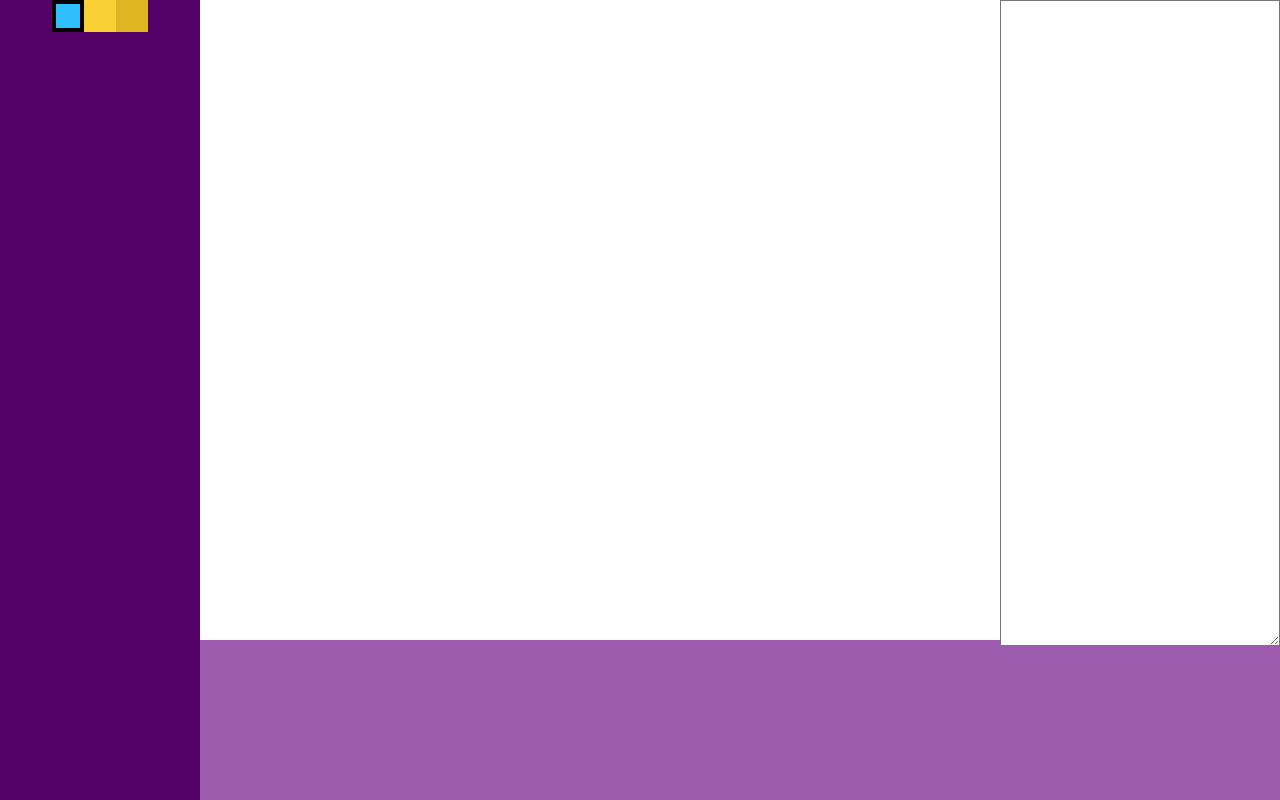
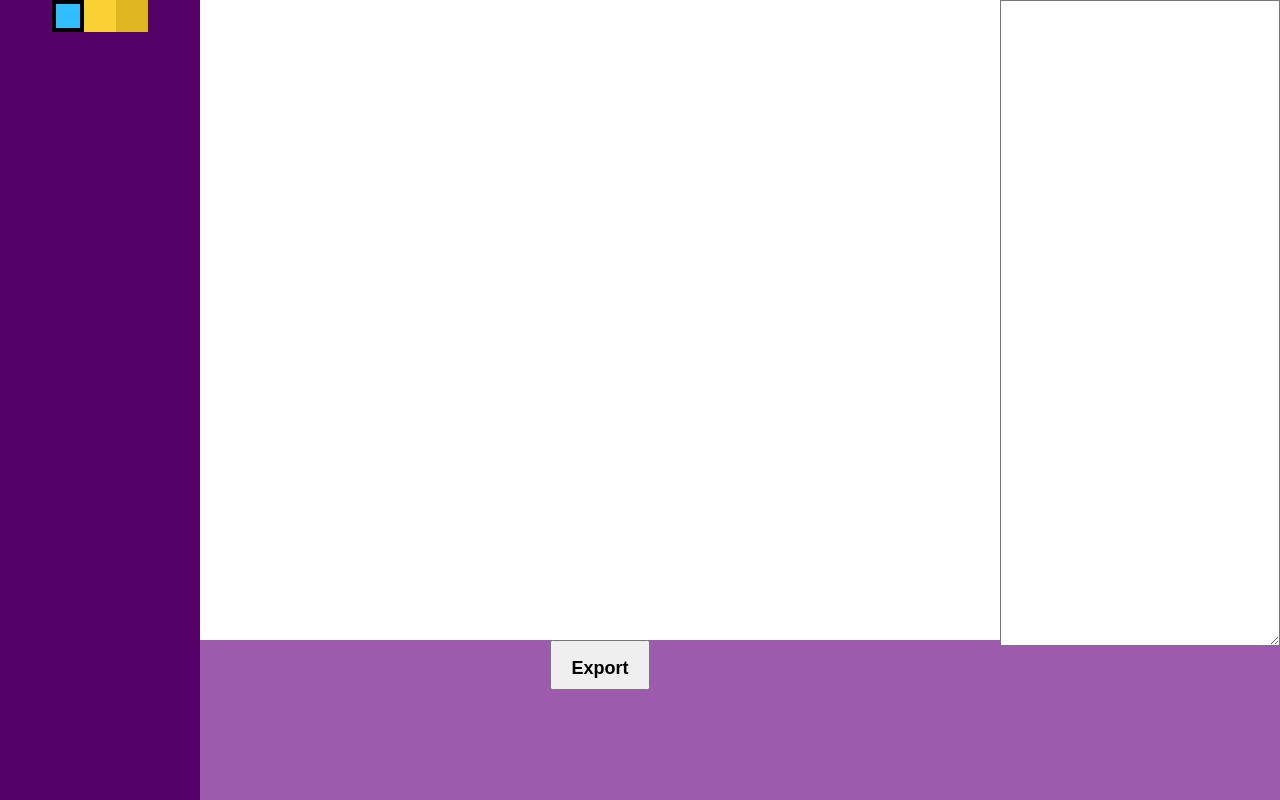
Before and after one commit to c33k/mapix, a React (Create React App) app: page / in a window 1280 px wide. Built offline with nearby package versions, Linux system fonts and the light colour scheme.

Commit message:
Refactoring, creating TileCanvas and renaming other components

```diff
--- a/src/App.js
+++ b/src/App.js
@@ -12,10 +12,10 @@ function App() {
     <div className="App">
       <ColorPickerSideBar
         colors={colors}
-        selectedColorIdx={colorIdx}
+        colorIdx={colorIdx}
         onSelectColor={setColorIdx}
       />
-      <ContentArea colors={colors} selectedColorIdx={colorIdx} />
+      <ContentArea colors={colors} colorIdx={colorIdx} />
     </div>
   );
 }
--- a/src/ColorPickerSideBar/index.js
+++ b/src/ColorPickerSideBar/index.js
@@ -1,7 +1,7 @@
 import React from 'react';
 import * as S from './styles';
 
-const ColorPickerSideBar = ({ colors, selectedColorIdx, onSelectColor }) => {
+const ColorPickerSideBar = ({ colors, colorIdx, onSelectColor }) => {
   const handleClick = e => onSelectColor(+e.target.dataset.coloridx);
 
   return (
@@ -13,7 +13,7 @@ const ColorPickerSideBar = ({ colors, selectedColorIdx, onSelectColor }) => {
             data-coloridx={idx}
             onClick={handleClick}
             style={{
-              border: idx === selectedColorIdx ? `4px solid black` : 'none',
+              border: idx === colorIdx ? `4px solid black` : 'none',
               background: colors[idx],
             }}
           ></S.Button>
--- a/src/ContentArea/index.js
+++ b/src/ContentArea/index.js
@@ -1,13 +1,15 @@
 import React from 'react';
-import DrawingArea from '../DrawingArea';
+import CreationArea from '../CreationArea';
 
 import * as S from './styles';
 
-const ContentArea = ({ colors, selectedColorIdx }) => (
-  <S.Container>
-    <DrawingArea colors={colors} selectedColorIdx={selectedColorIdx} />
-    <S.ResultArea />
-  </S.Container>
-);
+const ContentArea = ({ colors, colorIdx }) => {
+  return (
+    <S.Container>
+      <CreationArea colors={colors} colorIdx={colorIdx} />
+      <S.ResultArea />
+    </S.Container>
+  );
+};
 
 export default ContentArea;
--- a/src/ContentArea/styles.js
+++ b/src/ContentArea/styles.js
@@ -23,9 +23,3 @@ export const ResultArea = styled.textarea`
     height: auto;
   }
 `;
-
-export const Tile = styled.button`
-  width: 32px;
-  height: 32px;
-  outline: none;
-`;
--- /dev/null
+++ b/src/CreationArea/index.js
@@ -0,0 +1,44 @@
+import React, { useState, useEffect } from 'react';
+import TileCanvas from '../TileCanvas';
+
+import * as S from './styles';
+
+// create map array of [25][20] dimentions
+const ROWS = 640 / 32;
+const COLS = 800 / 32;
+
+const CreationArea = ({ colors, colorIdx }) => {
+  const [tilesMap, setTilesMap] = useState([]);
+
+  // do it only on the creation of the component
+  // (equivalent to componentDidMount() )
+  useEffect(() => {
+    setTilesMap(generateNewTilesMap());
+  }, []);
+
+  return (
+    <S.Container>
+      <TileCanvas
+        colors={colors}
+        colorIdx={colorIdx}
+        tilesMap={tilesMap}
+        updateTilesMap={setTilesMap}
+      />
+      <S.Controllers>
+        <S.ExportBtn tabindex="0">Export</S.ExportBtn>
+      </S.Controllers>
+    </S.Container>
+  );
+};
+
+function generateNewTilesMap() {
+  const initialStateArray = new Array(ROWS);
+
+  for (let row = 0; row < ROWS; ++row) {
+    initialStateArray[row] = Array(COLS).fill(-1);
+  }
+
+  return initialStateArray;
+}
+
+export default CreationArea;
--- /dev/null
+++ b/src/CreationArea/styles.js
@@ -0,0 +1,23 @@
+import styled from 'styled-components';
+
+// area with the buttons
+export const Container = styled.div`
+  display: flex;
+  flex: 1;
+  flex-direction: column;
+  justify-content: center;
+  padding: 0;
+`;
+
+export const Controllers = styled.div`
+  flex: 1;
+`;
+
+export const ExportBtn = styled.button`
+  width: 100px;
+  height: 50px;
+  font-weight: bold;
+  line-height: 50px;
+  font-size: 18px;
+  cursor: pointer;
+`;
--- a/src/DrawingArea/index.js
+++ /dev/null
@@ -1,67 +0,0 @@
-import React, { useState, useEffect } from 'react';
-import Tile from '../Tile';
-
-import * as S from './styles';
-
-// create map array of [25][20] dimentions
-const ROWS = 640 / 32;
-const COLS = 800 / 32;
-
-const DrawingArea = ({ colors, selectedColorIdx }) => {
-  const [painting, setPainting] = useState(false);
-  const [squareMap, setSquareMap] = useState([]);
-
-  useEffect(() => {
-    const initialStateArray = new Array(ROWS);
-
-    for (let row = 0; row < ROWS; ++row) {
-      initialStateArray[row] = Array(COLS).fill(-1);
-    }
-
-    setSquareMap(initialStateArray);
-  }, []);
-
-  const handleStartPaintingMouseDown = () => setPainting(true);
-  const handleStopPaintingMouseUp = () => setPainting(false);
-
-  const handleTileOver = (e, row, col) => {
-    if (!painting) return;
-
-    const newMap = [...squareMap];
-    newMap[row][col] = selectedColorIdx;
-    setSquareMap(newMap);
-  };
-
-  const handleTileClick = (e, row, col) => {
-    const newMap = [...squareMap];
-    newMap[row][col] = selectedColorIdx;
-    setSquareMap(newMap);
-  };
-
-  return (
-    <S.Container>
-      <S.DrawingArea
-        onMouseDown={handleStartPaintingMouseDown}
-        onMouseUp={handleStopPaintingMouseUp}
-      >
-        {squareMap.map((row, i) => (
-          <S.Row key={i} style={{ display: 'flex', flexDirection: 'row' }}>
-            {row.map((cellValue, j) => (
-              <Tile
-                key={i * ROWS + j}
-                row={i}
-                col={j}
-                onMouseOver={handleTileOver}
-                onClick={handleTileClick}
-                color={cellValue === -1 ? 'white' : colors[cellValue]}
-              />
-            ))}
-          </S.Row>
-        ))}
-      </S.DrawingArea>
-      <S.ControllersArea></S.ControllersArea>
-    </S.Container>
-  );
-};
-
-export default DrawingArea;
--- /dev/null
+++ b/src/TileCanvas/index.js
@@ -0,0 +1,51 @@
+import React, { useState } from 'react';
+import Tile from '../Tile';
+
+import * as S from './styles';
+
+const TileCanvas = ({ colors, colorIdx, tilesMap, updateTilesMap }) => {
+  const [painting, setPainting] = useState(false);
+
+  const handleStartPaintingMouseDown = () => setPainting(true);
+  const handleStopPaintingMouseUp = () => setPainting(false);
+
+  const handleTileOver = (e, row, col) => {
+    if (!painting) return;
+
+    const newMap = [...tilesMap];
+    newMap[row][col] = colorIdx;
+    updateTilesMap(newMap);
+  };
+
+  const handleTileClick = (e, row, col) => {
+    const newMap = [...tilesMap];
+    newMap[row][col] = colorIdx;
+    updateTilesMap(newMap);
+  };
+
+  const rowCount = tilesMap.length;
+
+  return (
+    <S.TileCanvas
+      onMouseDown={handleStartPaintingMouseDown}
+      onMouseUp={handleStopPaintingMouseUp}
+    >
+      {tilesMap.map((row, i) => (
+        <S.Row key={i}>
+          {row.map((cellValue, j) => (
+            <Tile
+              key={i * rowCount + j}
+              row={i}
+              col={j}
+              onMouseOver={handleTileOver}
+              onClick={handleTileClick}
+              color={cellValue === -1 ? 'white' : colors[cellValue]}
+            />
+          ))}
+        </S.Row>
+      ))}
+    </S.TileCanvas>
+  );
+};
+
+export default React.memo(TileCanvas);
--- a/src/DrawingArea/styles.js
+++ b/src/TileCanvas/styles.js
@@ -1,16 +1,7 @@
 import styled from 'styled-components';
 import cursorImg from '../assets/cursor.png';
 
-// area with the buttons
-export const Container = styled.div`
-  display: flex;
-  flex: 1;
-  flex-direction: column;
-  justify-content: center;
-  padding: 0;
-`;
-
-export const DrawingArea = styled.div`
+export const TileCanvas = styled.div`
   display: flex;
   flex: 1;
   flex-direction: column;
@@ -23,8 +14,6 @@ export const DrawingArea = styled.div`
 
 export const Row = styled.div`
   justify-content: center;
+  display: flex;
+  flex-direction: row;
 `;
-
-export const ControllersArea = styled.div`
-  flex: 1;
-`;
```
Also changed, not shown: 1 other file (tests, documents, lock files or other folders).
